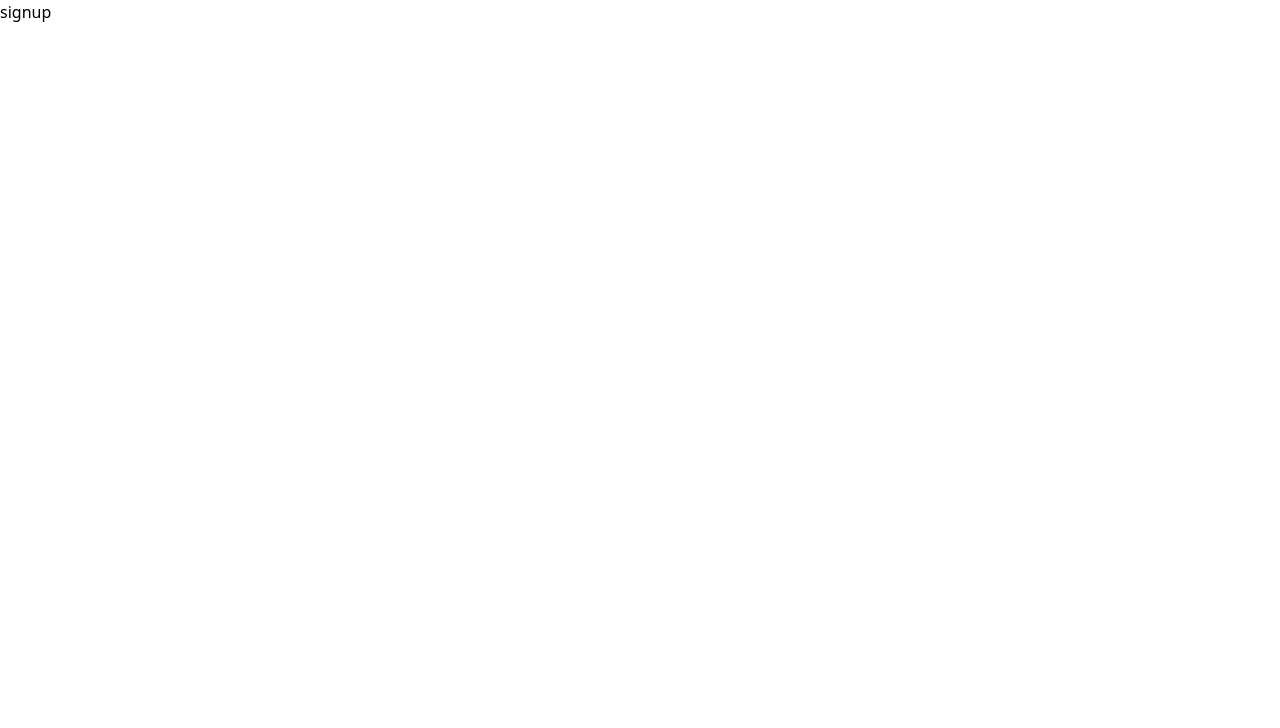
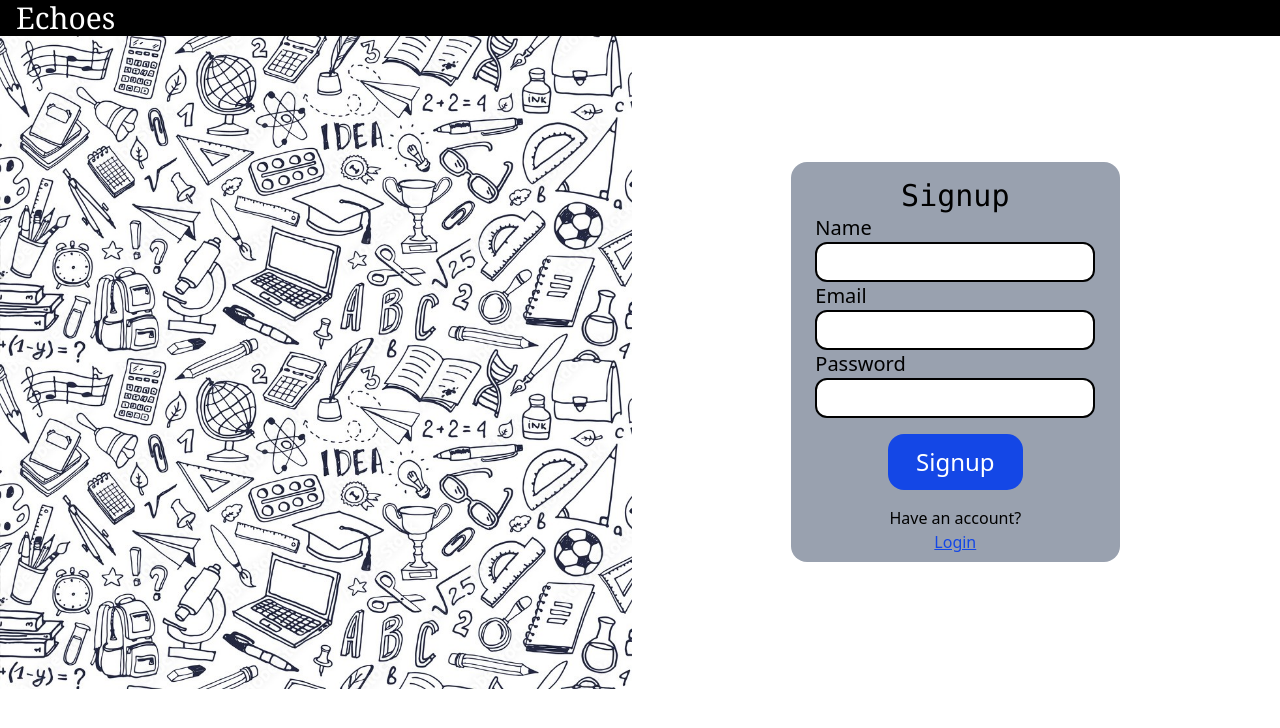
Before and after one commit to serval19/Echoes, a React (Vite) app in the folder frontend/: page /signup in a window 1280 px wide. Shown: the top 728 px of the page. Built offline with nearby package versions, Linux system fonts and the light colour scheme.

Commit message:
login page implemented

```diff
--- a/frontend/src/pages/signup.jsx
+++ b/frontend/src/pages/signup.jsx
@@ -1,8 +1,101 @@
 import React from 'react'
+import doodleart from '../assets/doodleart.jpg'
+import { useState } from 'react'
+import { useNavigate } from 'react-router-dom'
+import axios from 'axios'
+import { successmsg,errormsg  } from '../components/notification'
+import { ToastContainer } from 'react-toastify'
 
 function Signup() {
+  const navigate=useNavigate()
+  const [email,setEmail]=useState('')
+  const [password,setPassword]=useState('')
+  const [name,setName]=useState('')
+  const handleLogin=()=>{
+    if(!email || !password || !name){
+      return errormsg('Please fill all the fields')
+    }
+    const data={
+      email,
+      password,
+      name
+    }
+    axios.post('http://localhost:8080/auth/signup',data)
+
+    .then((response)=>{
+      successmsg('signup successful! Please login')
+      console.log('signup successful')
+      console.log(response.data)
+
+      setTimeout(()=>{
+        navigate('/login')
+      },1000)
+
+
+
+    })
+    .catch((error)=>{
+      console.log(error.response.data.message)
+      errormsg(error.response.data.message)
+    })
+
+  }
+
   return (
-    <div>signup</div>
+    <>
+     <div className='bg-black'><span className='font-serif text-white pl-4 text-3xl'>Echoes</span></div>
+     <div className='flex  flex-row'>
+     <div className='max-h-screen overflow-hidden flex flex-col w-3/4'>
+      <div className='h-full w-4/5 '>
+        <img src={doodleart} alt='doodleart' className='h-full'/>
+      </div>
+      <div className='h-full  w-4/5'>
+        <img src={doodleart} alt='doodleart' className='h-full'/>
+      </div>
+
+     </div>
+
+
+
+
+     <div className='bg-gray-400 w-100  my-auto mr-40  h-100 rounded-2xl flex flex-col items-center  justify-center'>
+      <div className='font-mono text-black text-3xl mt-2'>Signup</div>
+      <div>
+        <label className='text-black text-xl'>Name</label>
+        <br/>
+        <input type='text' onChange={(e)=>setName(e.target.value)} className='border-2 border-black rounded-xl w-70 h-10 bg-white pl-3'/>
+      </div>
+      <div>
+        <label className='text-black text-xl'>Email</label>
+        <br/>
+        <input type='text' onChange={(e)=>setEmail(e.target.value)} className='border-2 border-black rounded-xl w-70 h-10 bg-white pl-3'/>
+      </div>
+      <div>
+        <label className='text-black text-xl'>Password</label>
+        <br/>
+        <input type='password' onChange={(e)=>setPassword(e.target.value)} className='border-2 border-black rounded-xl w-70 h-10 bg-white pl-3'/>
+      </div>
+
+      <div>
+        <button className='bg-blue-700 text-white text-2xl py-3 px-7 mt-4 rounded-2xl hover:bg-blue-500' onClick={handleLogin}>Signup</button>
+      </div>
+      <div className='text-black text-10 mt-4'>Have an account?</div>
+      <div><a href='/login' className='text-blue-700 text-10 underline'>Login</a></div>
+
+
+     </div>
+
+
+
+
+
+    <ToastContainer/>
+     </div>
+
+    </>
+
+
+
   )
 }
 
```
